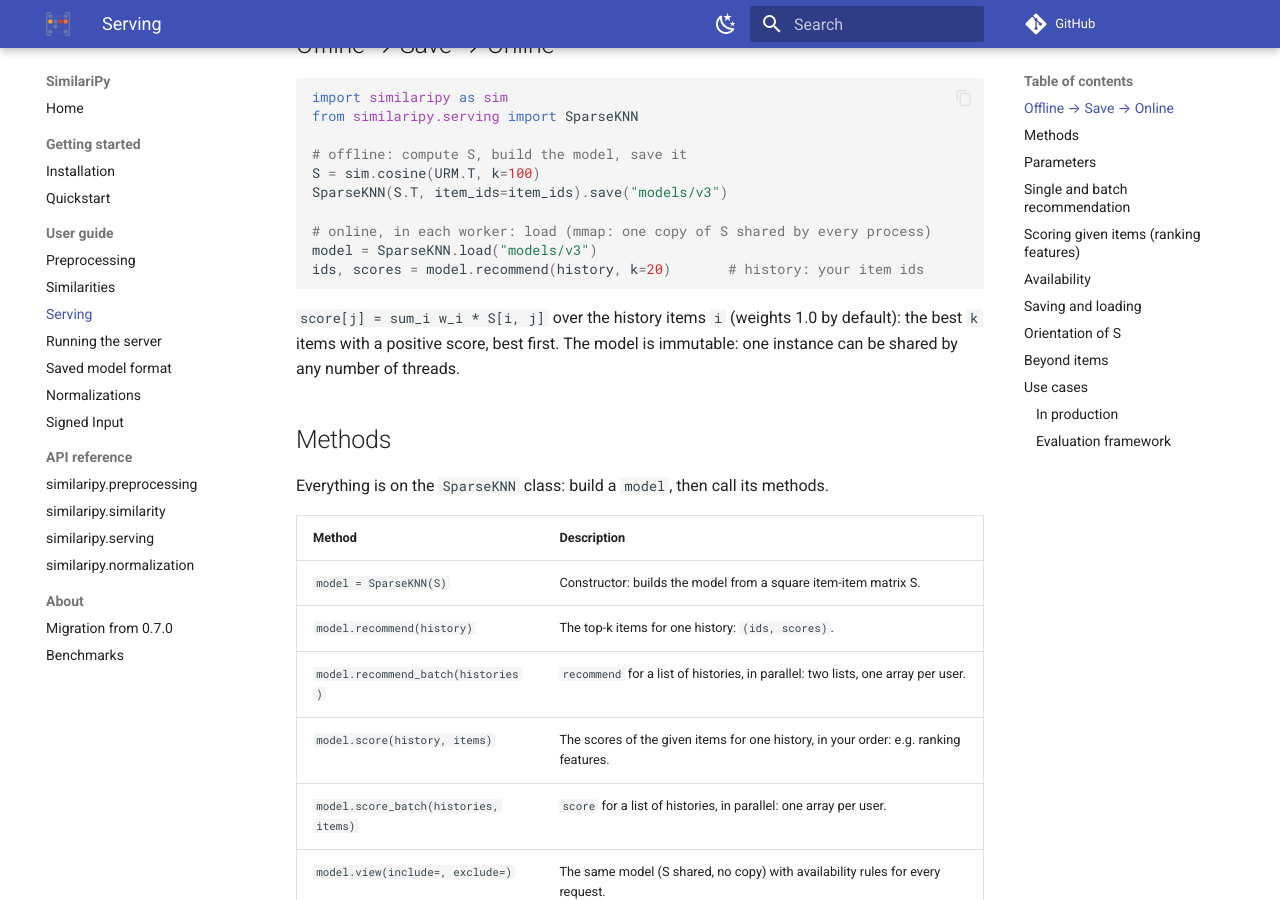
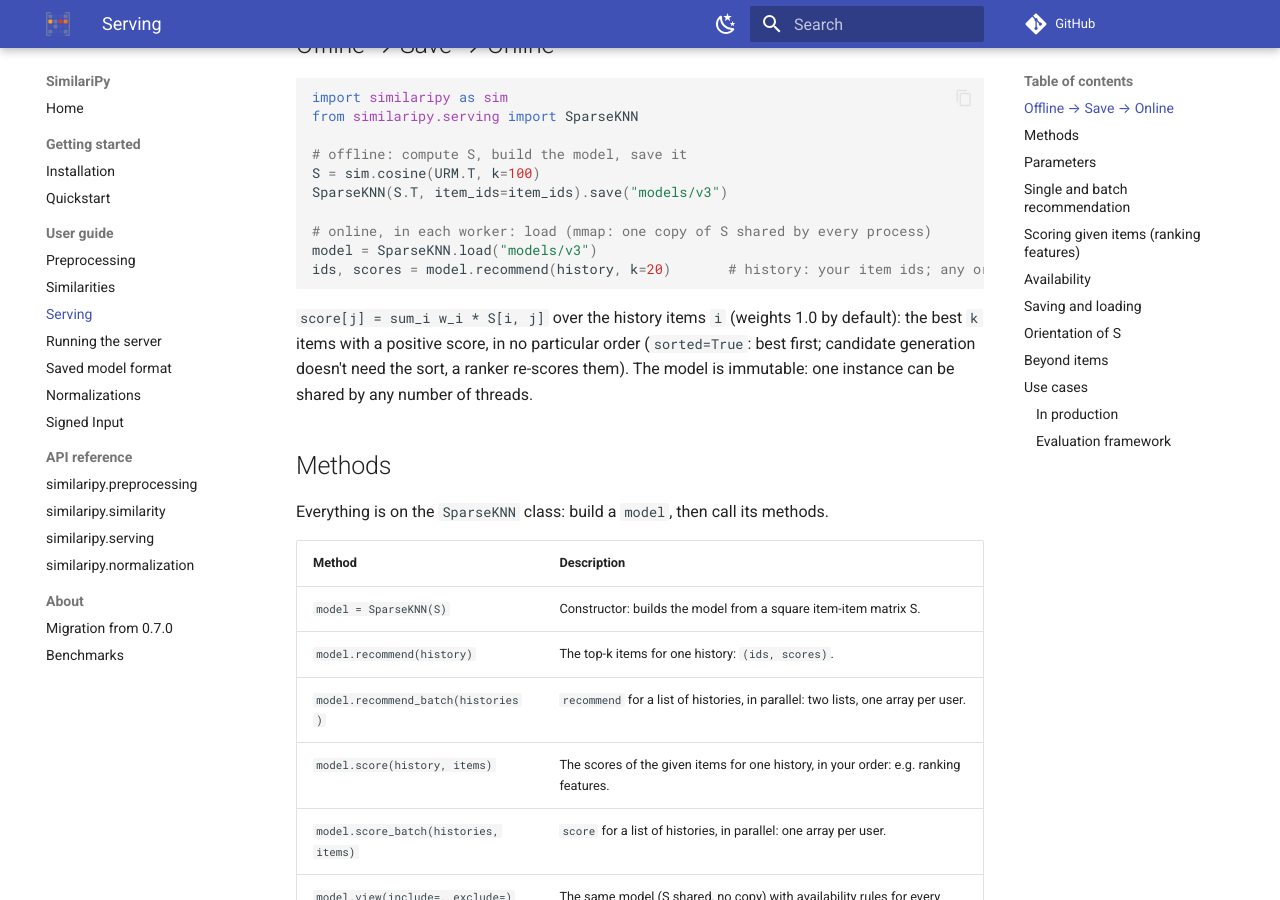
Before and after one commit to bogliosimone/similaripy, an MkDocs documentation site: the page built from docs/serving.md, in a window 1280 px wide and 900 px high, scrolled down 300 px. Built offline with MkDocs 1.6.1 and Material for MkDocs 9.7.7, drawn with Linux system fonts in a browser that asks for light colours; comment, search, counter and statistics services are not loaded; some of the changed text lies outside the part shown.

Commit message:
Serving: sorted=False by default (D132): the library, the core's Request::default and the server agree
- SparseKNN.recommend / recommend_batch default to sorted=False (retrieval:
  a ranker re-scores the candidates), as the server's defaults.sorted. Not a
  0.x break: SparseKNN is new in 1.0.
- Core: Request::default() (and BatchRequest's) sorted: false; the two core
  tests that compare an order pin sorted: true. sort_unstable allocates
  nothing, so the server's warm-up (..Default) warms the same buffers.
- Server: unchanged behaviour; its tests' python() reference pins sorted
  (the test servers answer sorted); docs, CHANGELOG, server.example.toml and
  a config.rs comment no longer say "unlike Python's".
- Benchmarks: timed serve calls and server_prep's expected answers pin
  sorted=True (compat.SORTED, not a case param), so base and candidate do
  the same work across the flip.
- Tests and docs that show or compare an order pass sorted=True
  (README, guide, serving, saved-format examples; test_serve,
  test_preprocessing); the Python defaults still equal the core's.

````diff
--- a/docs/serving.md
+++ b/docs/serving.md
@@ -19,11 +19,13 @@ SparseKNN(S.T, item_ids=item_ids).save("models/v3")
 
 # online, in each worker: load (mmap: one copy of S shared by every process)
 model = SparseKNN.load("models/v3")
-ids, scores = model.recommend(history, k=20)       # history: your item ids
+ids, scores = model.recommend(history, k=20)       # history: your item ids; any order (sorted=True: best first)
 ```
 
 `score[j] = sum_i w_i * S[i, j]` over the history items `i` (weights 1.0 by
-default): the best `k` items with a positive score, best first. The model is
+default): the best `k` items with a positive score, in no particular order
+(`sorted=True`: best first; candidate generation doesn't need the sort, a
+ranker re-scores them). The model is
 immutable: one instance can be shared by any number of threads.
 
 ## Methods
@@ -66,7 +68,7 @@ Everything is on the `SparseKNN` class: build a `model`, then call its methods.
 | `include` | Only these items can be recommended. In batch: one entry per user. *(default: `None` = all)* |
 | `exclude` | Never recommend these items. In batch: one entry per user. *(default: `None`)* |
 | `views` | More views of the same base model (`model.view(...)`), at most 8: an item must be allowed by every one too (AND). In batch: for every user. See [Availability](#availability). *(default: `None`)* |
-| `sorted` | Best first; `False` skips the final sort (a few % faster at k in the thousands); the order is then unspecified and can differ between calls. *(default: `True`)* |
+| `sorted` | `True`: best first, e.g. to show the first N. `False` skips the final sort (a few % faster at k in the thousands): the same items in an unspecified order, which can differ between calls. *(default: `False`, as the server's: retrieval)* |
 | `num_threads` | Batch only. `0` = all cores (one shared pool), `n` = `n` threads. *(default: `0`)* |
 
 **`score(history, items, ...)`, `score_batch(histories, items, ...)`**
@@ -337,7 +339,7 @@ class ItemKNNRecommender:
     def recommend(self, URM, k=10):
         histories = np.split(URM.indices, URM.indptr[1:-1])
         weights = np.split(URM.data, URM.indptr[1:-1])
-        return self.model.recommend_batch(histories, weights=weights, k=k)   # (ids, scores) per user
+        return self.model.recommend_batch(histories, weights=weights, k=k, sorted=True)   # best first: ranking metrics
 
 
 rec = ItemKNNRecommender(sim.cosine, k=100, shrink=10).fit(URM_train)
````
Also changed, not shown: README.md (+2 -2 lines), crates/similaripy-server/CHANGELOG.md (+1 -1 lines), docs/guide.md (+2 -2 lines), docs/saved-format.md (+3 -3 lines), docs/server.md (+3 -3 lines), 12 other files.
